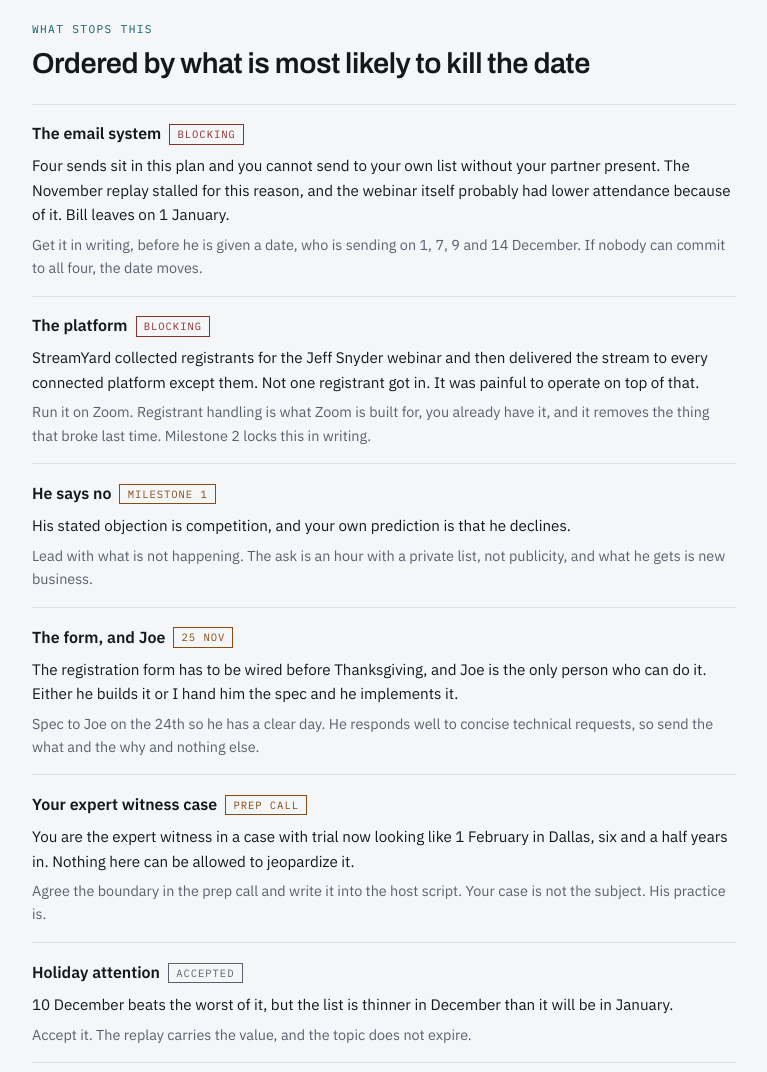
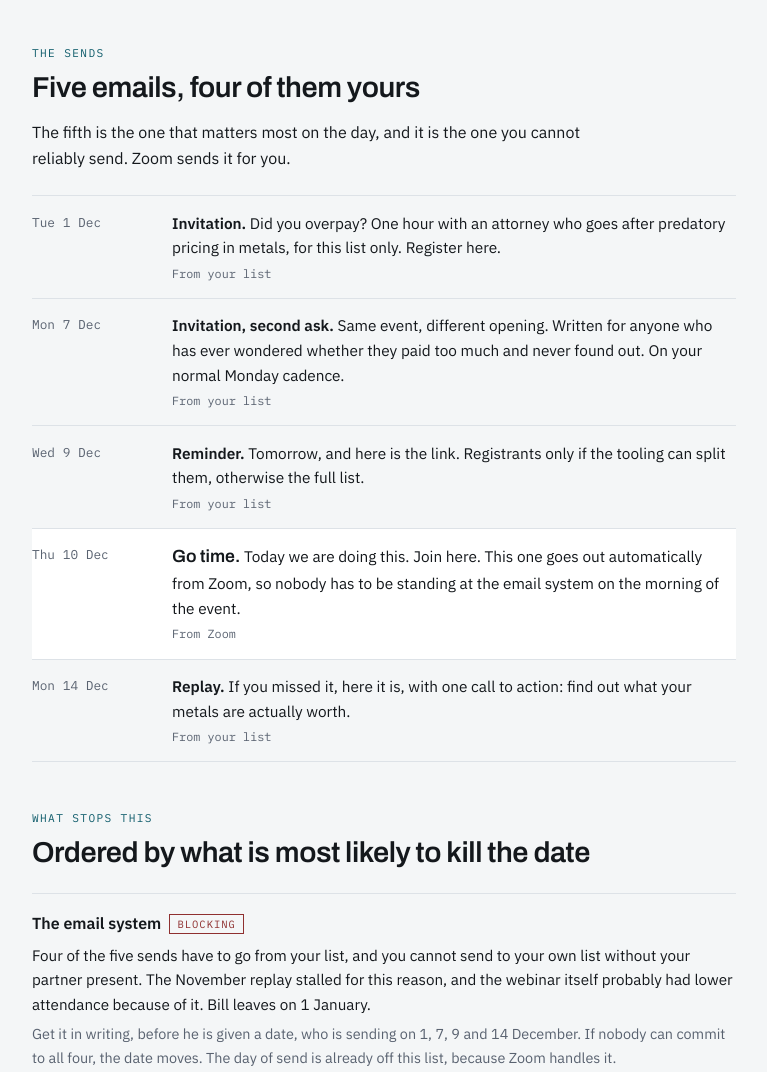
Before and after one commit to Leadgrow-DM/age-did-you-overpay, a plain HTML site: page index.html in a window 1280 px wide. Shown: the part 3762-4834 px from the top of the page, without its empty margins (256-1023 px from the left). Drawn offline with Linux system fonts and the light colour scheme.

Commit message:
Add the five-send email plan, with the day-of send moved to Zoom
Co-Authored-By: Claude Opus 5 <noreply@anthropic.com>

```diff
--- a/index.html
+++ b/index.html
@@ -241,7 +241,7 @@
       </div>
       <div class="ev is-gate">
         <div class="when">Tue 24 Nov</div>
-        <div class="what"><strong>Milestone 2.</strong> Platform confirmed, and confirmed in writing who can send to the list on 1, 7, 9 and 14 December. I brief my team the same day, the build starts, the copy gets drafted, and the form spec goes to Joe.
+        <div class="what"><strong>Milestone 2.</strong> Platform confirmed, and confirmed in writing who can send to the list on 1, 7, 9 and 14 December. You give me what I need to set up the Zoom webinar myself. I brief my team the same day, the build starts, the copy gets drafted, and the form spec goes to Joe.
           <span class="owner">Cynthia and you</span></div>
       </div>
       <div class="ev is-gate">
@@ -304,19 +304,54 @@
 
   <section>
     <div class="prose">
+      <span class="label">The sends</span>
+      <h2>Five emails, four of them yours</h2>
+      <p>The fifth is the one that matters most on the day, and it is the one you cannot reliably send. Zoom sends it for you.</p>
+    </div>
+    <div class="tl">
+      <div class="ev">
+        <div class="when">Tue 1 Dec</div>
+        <div class="what"><strong>Invitation.</strong> Did you overpay? One hour with an attorney who goes after predatory pricing in metals, for this list only. Register here.
+          <span class="owner">From your list</span></div>
+      </div>
+      <div class="ev">
+        <div class="when">Mon 7 Dec</div>
+        <div class="what"><strong>Invitation, second ask.</strong> Same event, different opening. Written for anyone who has ever wondered whether they paid too much and never found out. On your normal Monday cadence.
+          <span class="owner">From your list</span></div>
+      </div>
+      <div class="ev">
+        <div class="when">Wed 9 Dec</div>
+        <div class="what"><strong>Reminder.</strong> Tomorrow, and here is the link. Registrants only if the tooling can split them, otherwise the full list.
+          <span class="owner">From your list</span></div>
+      </div>
+      <div class="ev is-event">
+        <div class="when">Thu 10 Dec</div>
+        <div class="what"><strong>Go time.</strong> Today we are doing this. Join here. This one goes out automatically from Zoom, so nobody has to be standing at the email system on the morning of the event.
+          <span class="owner">From Zoom</span></div>
+      </div>
+      <div class="ev">
+        <div class="when">Mon 14 Dec</div>
+        <div class="what"><strong>Replay.</strong> If you missed it, here it is, with one call to action: find out what your metals are actually worth.
+          <span class="owner">From your list</span></div>
+      </div>
+    </div>
+  </section>
+
+  <section>
+    <div class="prose">
       <span class="label">What stops this</span>
       <h2>Ordered by what is most likely to kill the date</h2>
     </div>
     <ul class="risks">
       <li>
         <span class="rname">The email system</span><span class="flag block">Blocking</span>
-        <p>Four sends sit in this plan and you cannot send to your own list without your partner present. The November replay stalled for this reason, and the webinar itself probably had lower attendance because of it. Bill leaves on 1 January.</p>
-        <p class="fix">Get it in writing, before he is given a date, who is sending on 1, 7, 9 and 14 December. If nobody can commit to all four, the date moves.</p>
+        <p>Four of the five sends have to go from your list, and you cannot send to your own list without your partner present. The November replay stalled for this reason, and the webinar itself probably had lower attendance because of it. Bill leaves on 1 January.</p>
+        <p class="fix">Get it in writing, before he is given a date, who is sending on 1, 7, 9 and 14 December. If nobody can commit to all four, the date moves. The day of send is already off this list, because Zoom handles it.</p>
       </li>
       <li>
         <span class="rname">The platform</span><span class="flag block">Blocking</span>
         <p>StreamYard collected registrants for the Jeff Snyder webinar and then delivered the stream to every connected platform except them. Not one registrant got in. It was painful to operate on top of that.</p>
-        <p class="fix">Run it on Zoom. Registrant handling is what Zoom is built for, you already have it, and it removes the thing that broke last time. Milestone 2 locks this in writing.</p>
+        <p class="fix">Run it on Zoom. Registrant handling is what Zoom is built for, and it sends the confirmation, the reminders, and the join link itself, which takes the day of send off your email system entirely. I need to be the one who sets the webinar up. Milestone 2 locks that in writing.</p>
       </li>
       <li>
         <span class="rname">He says no</span><span class="flag watch">Milestone 1</span>
```
